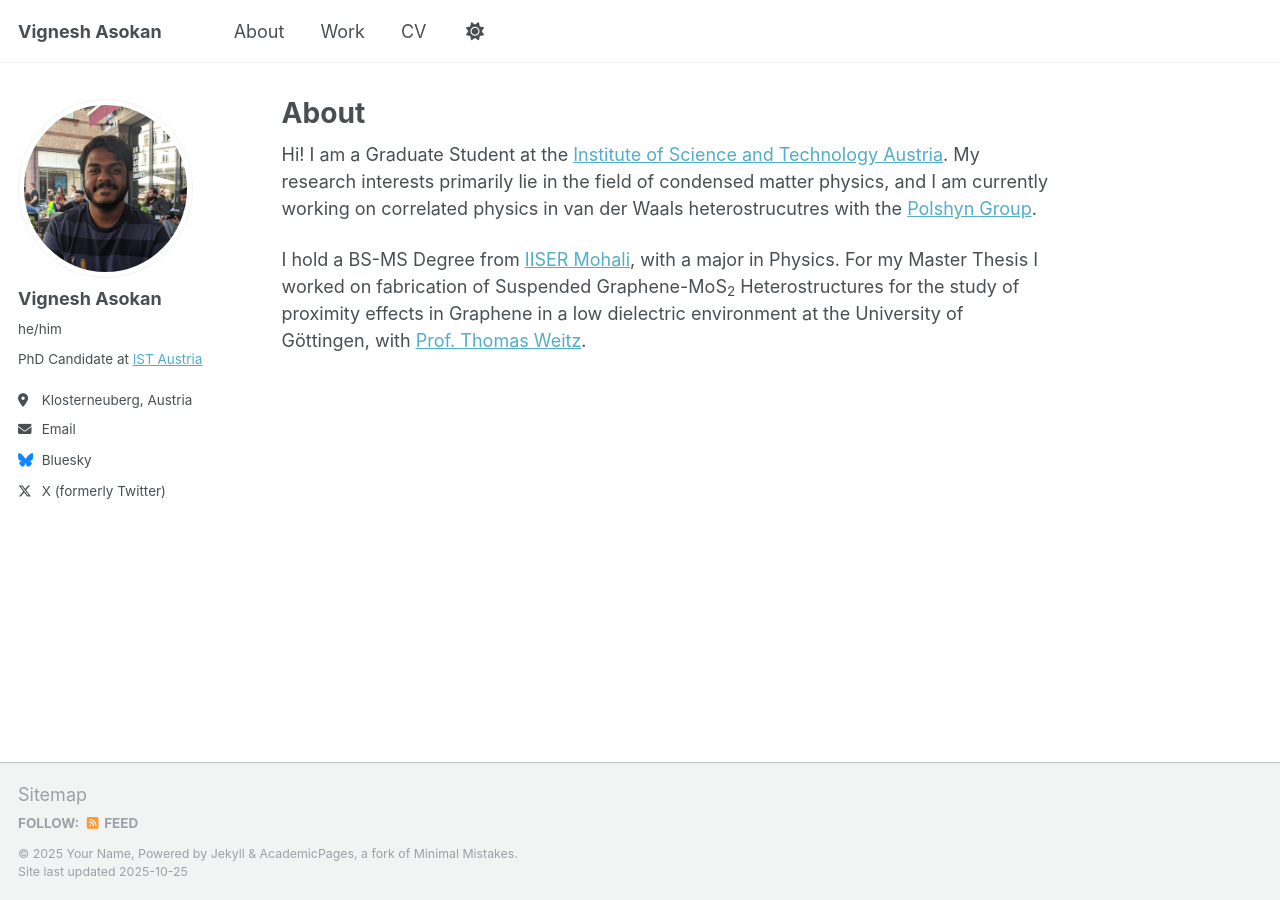
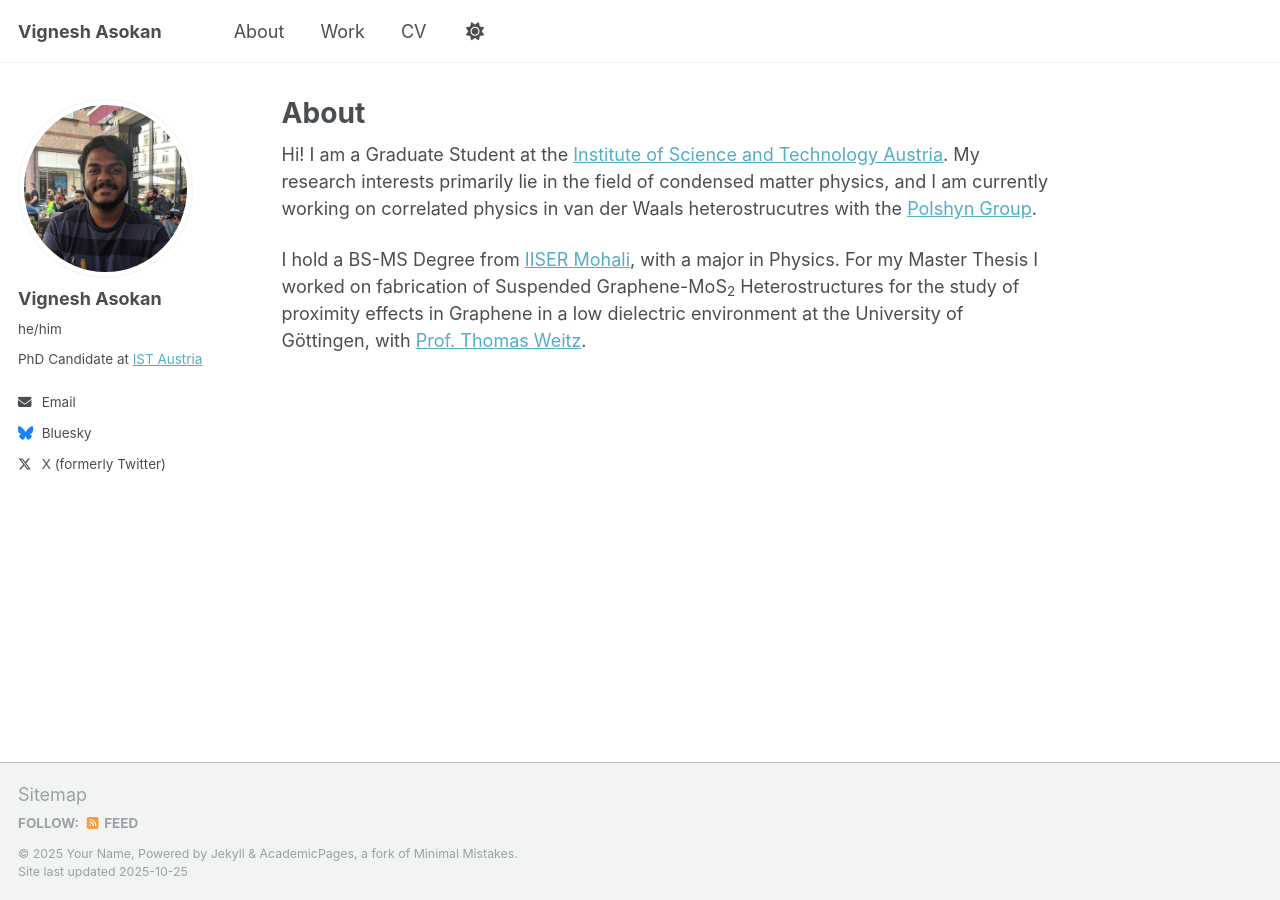
Before and after one commit to vigneshasokan31/vigneshasokan31.github.io, a Jekyll site: the page built from _pages/about.md, in a window 1280 px wide. Built offline with Jekyll 4.4.1, drawn with Linux system fonts in a browser that asks for light colours; a script that is not in the unit is left out.

Commit message:
Update _config.yml

```diff
--- a/_config.yml
+++ b/_config.yml
@@ -26,7 +26,7 @@ author:
   name             : "Vignesh Asokan"
   pronouns         : "he/him"
   bio              : "PhD Candidate at <a href='https://ista.ac.at/en/home/' target='_blank'>IST Austria</a>"
-  location         : "Klosterneuberg, Austria"
+  location         :
   employer         :
   uri              :
   email            : "vignesh742@gmail.com"
```
